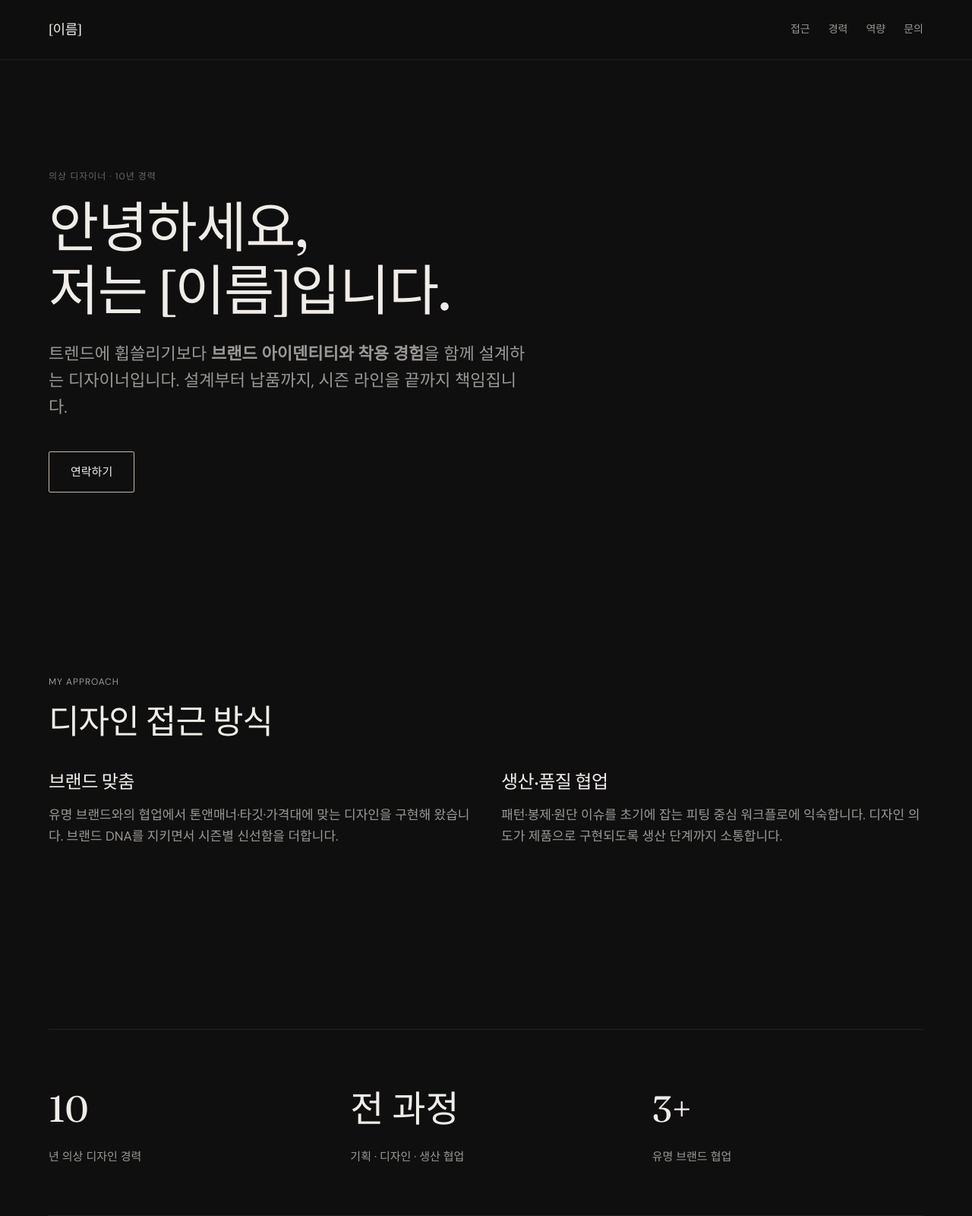
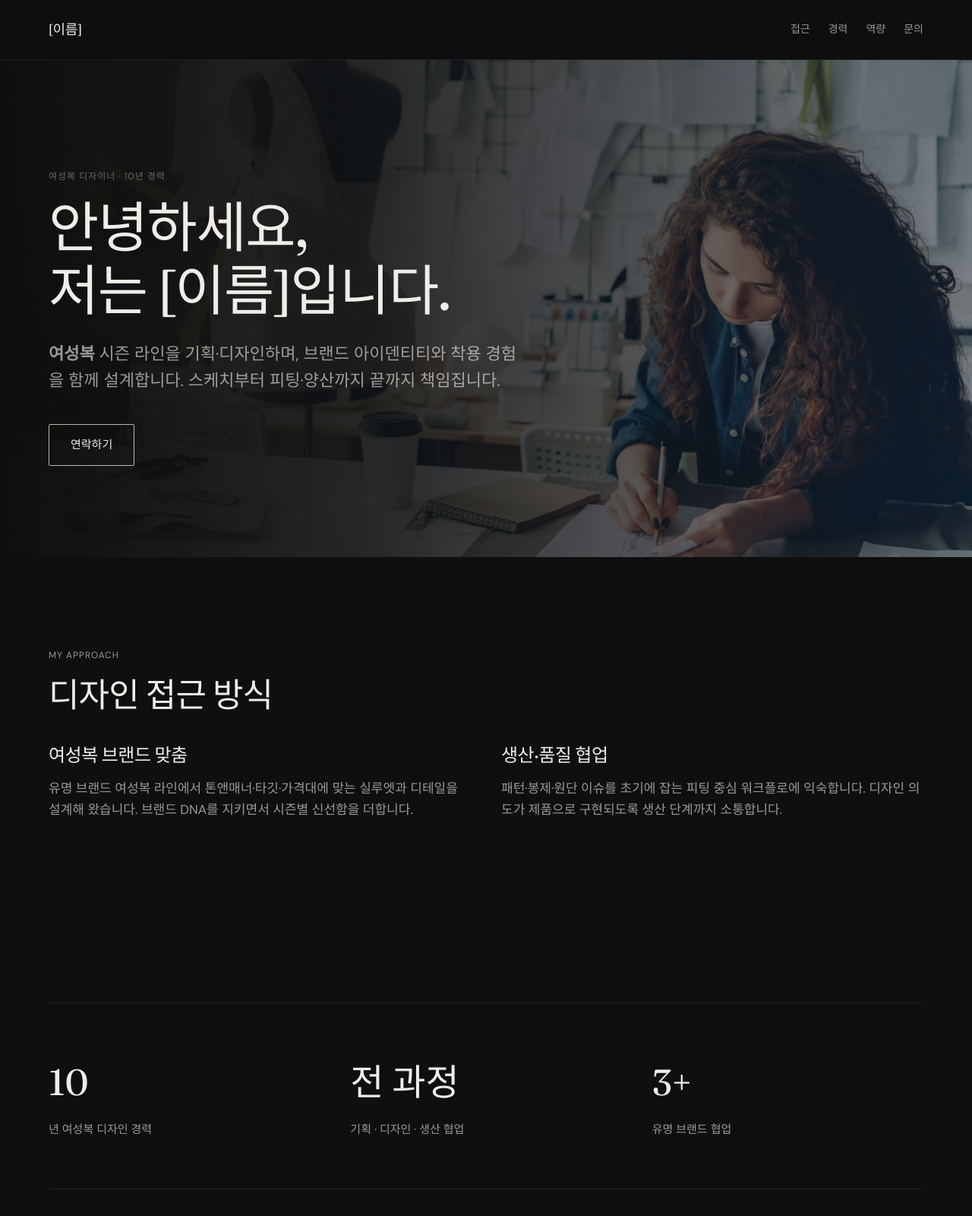
Before and after one commit to havits10237-maker/havits10237.github.io, a plain HTML site: page index.html in a window 1280 px wide. Shown: the top 1600 px of the page at 76% size. Drawn offline with Linux system fonts and the light colour scheme.

Commit message:
Update womenswear portfolio and images for GitHub Pages

```diff
--- a/index.html
+++ b/index.html
@@ -5,9 +5,9 @@
     <meta name="viewport" content="width=device-width, initial-scale=1" />
     <meta
       name="description"
-      content="10년 경력의 의상 디자이너 포트폴리오 및 자기소개"
+      content="10년 경력의 여성복 디자이너 포트폴리오 및 자기소개"
     />
-    <title>[이름] · 의상 디자이너</title>
+    <title>[이름] · 여성복 디자이너</title>
     <link rel="preconnect" href="https://fonts.googleapis.com" />
     <link rel="preconnect" href="https://fonts.gstatic.com" crossorigin />
     <link
@@ -32,14 +32,23 @@
     </header>
 
     <main id="main">
-      <section class="hero section">
-        <div class="container reveal">
-          <p class="hero__role">의상 디자이너 · 10년 경력</p>
+      <section class="hero section hero--media">
+        <div class="hero__visual" aria-hidden="true">
+          <img
+            src="images/hero.jpg"
+            alt=""
+            width="1600"
+            height="1067"
+            fetchpriority="high"
+          />
+        </div>
+        <div class="container hero__content reveal">
+          <p class="hero__role">여성복 디자이너 · 10년 경력</p>
           <h1 class="hero__title">안녕하세요,<br />저는 [이름]입니다.</h1>
           <p class="hero__lead">
-            트렌드에 휩쓸리기보다 <strong>브랜드 아이덴티티와 착용 경험</strong>을
-            함께 설계하는 디자이너입니다. 설계부터 납품까지, 시즌 라인을 끝까지
-            책임집니다.
+            <strong>여성복</strong> 시즌 라인을 기획·디자인하며, 브랜드
+            아이덴티티와 착용 경험을 함께 설계합니다. 스케치부터 피팅·양산까지
+            끝까지 책임집니다.
           </p>
           <a class="btn" href="#contact">연락하기</a>
         </div>
@@ -53,11 +62,11 @@
           </h2>
           <div class="approach-grid">
             <article class="approach-card reveal">
-              <h3>브랜드 맞춤</h3>
+              <h3>여성복 브랜드 맞춤</h3>
               <p>
-                유명 브랜드와의 협업에서 톤앤매너·타깃·가격대에 맞는 디자인을
-                구현해 왔습니다. 브랜드 DNA를 지키면서 시즌별 신선함을
-                더합니다.
+                유명 브랜드 여성복 라인에서 톤앤매너·타깃·가격대에 맞는 실루엣과
+                디테일을 설계해 왔습니다. 브랜드 DNA를 지키면서 시즌별
+                신선함을 더합니다.
               </p>
             </article>
             <article class="approach-card reveal">
@@ -77,7 +86,7 @@
           <ul class="stats reveal" role="list">
             <li>
               <span class="stats__value">10</span>
-              <span class="stats__label">년 의상 디자인 경력</span>
+              <span class="stats__label">년 여성복 디자인 경력</span>
             </li>
             <li>
               <span class="stats__value">전 과정</span>
@@ -96,23 +105,23 @@
           <p class="section__label reveal">Experience</p>
           <h2 id="work-heading" class="section__title reveal">주요 경력</h2>
           <p class="section__intro reveal">
-            시즌 단위로 일관된 라인을 구축하고, 납기·품질을 동시에 맞추는 일에
-            익숙합니다. 브랜드 가이드라인과 차별화된 디테일의 균형을 맞춰
-            왔습니다.
+            여성복 시즌 단위로 일관된 라인을 구축하고, 납기·품질을 동시에
+            맞추는 일에 익숙합니다. 실루엣·핏·디테일로 브랜드 가이드와
+            차별화의 균형을 맞춰 왔습니다.
           </p>
           <div class="work-grid">
             <article class="case-study reveal">
               <div class="case-study__media">
                 <img
                   src="images/work-1.jpg"
-                  alt="의류 스튜디오에서 원단과 스케치를 검토하는 작업 장면"
+                  alt="스튜디오에서 여성복 스케치를 그리는 패션 디자이너"
                   width="800"
                   height="600"
                   loading="lazy"
                 />
               </div>
               <p class="case-study__label">[회사명 또는 브랜드명]</p>
-              <h3 class="case-study__title">시즌 라인 디자인</h3>
+              <h3 class="case-study__title">여성복 시즌 라인</h3>
               <p class="case-study__meta">[직책] · [YYYY.MM – YYYY.MM]</p>
               <ul class="case-study__list">
                 <li>시즌별 [N]스타일 기획·디자인 및 라인업 구성</li>
@@ -127,14 +136,14 @@
               <div class="case-study__media">
                 <img
                   src="images/work-2.jpg"
-                  alt="패션 컬렉션 의류가 정돈되어 전시된 모습"
+                  alt="매장 마네킹에 전시된 여성 캐주얼 의류 컬렉션"
                   width="800"
                   height="600"
                   loading="lazy"
                 />
               </div>
               <p class="case-study__label">[회사명 또는 브랜드명]</p>
-              <h3 class="case-study__title">캡슐 · 협업 프로젝트</h3>
+              <h3 class="case-study__title">여성복 캡슐 · 협업</h3>
               <p class="case-study__meta">[직책] · [YYYY.MM – YYYY.MM]</p>
               <ul class="case-study__list">
                 <li>[캡슐/협업/신규 카테고리] 프로젝트 리드: 컨셉–도식–샘플 일정 관리</li>
@@ -155,7 +164,7 @@
             <p>
               좋은 옷은 트렌드보다 착용자와 브랜드의 신뢰에서 완성됩니다.
             </p>
-            <cite>— [이름], 의상 디자이너</cite>
+            <cite>— [이름], 여성복 디자이너</cite>
           </blockquote>
         </div>
       </section>
@@ -240,7 +249,7 @@
           <details class="faq-item reveal">
             <summary>주요 담당 영역은 무엇인가요?</summary>
             <p>
-              [여성복 / 남성복 / 캐주얼 / 스포츠웨어 / 아우터 / 니트 등] 분야에서
+              여성복(캐주얼·데일리·아우터·니트 등) 분야에서
               시즌 컨셉 기획, 디자인, 도식·패턴 협업, 샘플 피팅, 생산
               커뮤니케이션을 담당했습니다.
             </p>
@@ -270,7 +279,7 @@
     <footer class="site-footer">
       <div class="container">
         <p>
-          © 2026 [이름] · 의상 디자이너
+          © 2026 [이름] · 여성복 디자이너
           <a href="자기소개서.md">전체 자기소개서</a>
         </p>
       </div>
--- a/styles.css
+++ b/styles.css
@@ -159,6 +159,56 @@ h3 {
 
 .hero {
   padding-block: clamp(5rem, 14vw, 9rem) var(--space-2xl);
+}
+
+.hero--media {
+  position: relative;
+  overflow: hidden;
+}
+
+.hero__visual {
+  position: absolute;
+  inset: 0;
+  z-index: 0;
+}
+
+.hero__visual::after {
+  content: "";
+  position: absolute;
+  inset: 0;
+  background: linear-gradient(
+    105deg,
+    var(--bg) 0%,
+    rgba(15, 15, 15, 0.92) 42%,
+    rgba(15, 15, 15, 0.55) 100%
+  );
+}
+
+.hero__visual img {
+  width: 100%;
+  height: 100%;
+  object-fit: cover;
+  object-position: center 30%;
+}
+
+.hero__content {
+  position: relative;
+  z-index: 1;
+}
+
+@media (min-width: 48rem) {
+  .hero__visual img {
+    object-position: right center;
+  }
+
+  .hero__visual::after {
+    background: linear-gradient(
+      90deg,
+      var(--bg) 0%,
+      rgba(15, 15, 15, 0.88) 38%,
+      rgba(15, 15, 15, 0.35) 100%
+    );
+  }
 }
 
 .hero__title {
```
Also changed, not shown: images/hero.jpg (added), images/work-1.jpg, images/work-2.jpg, 2 other files.
